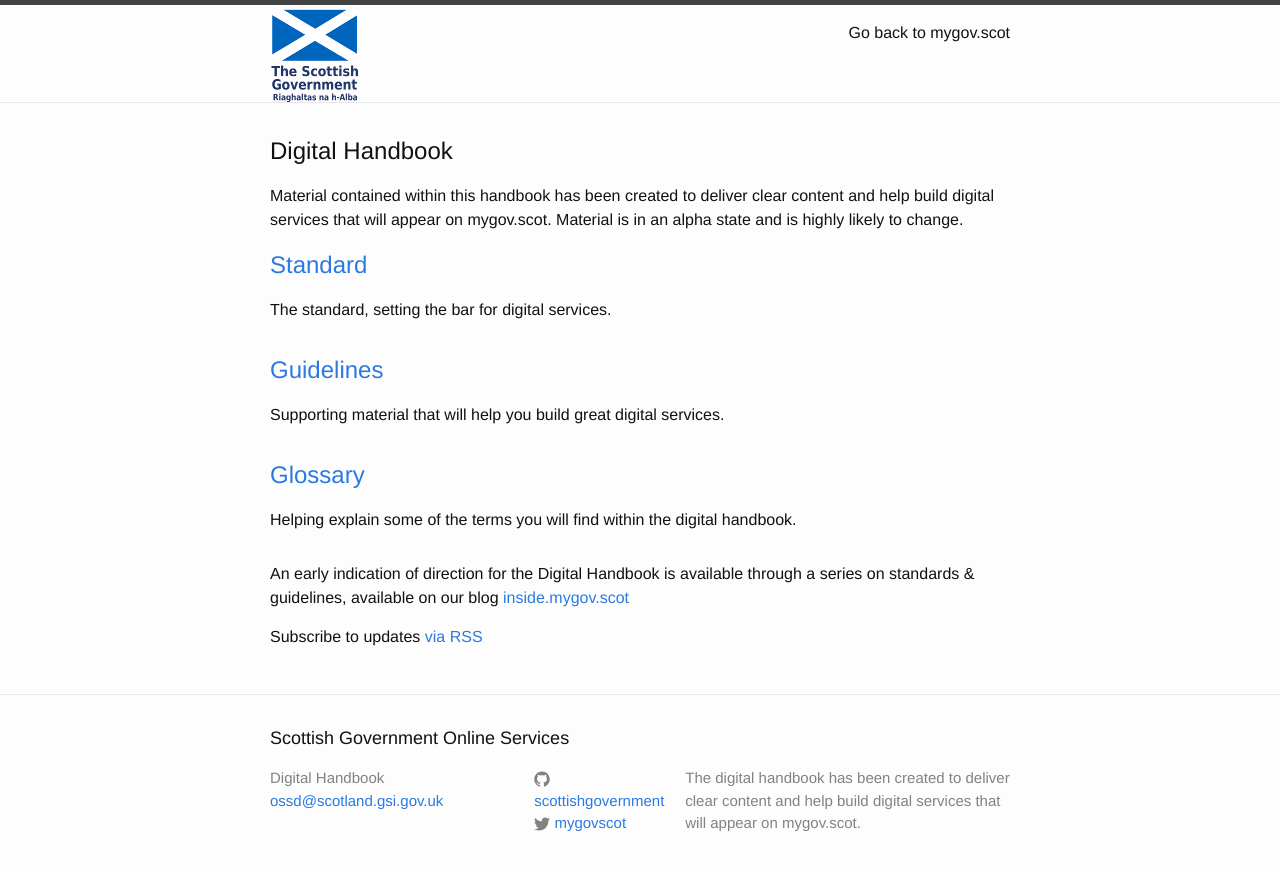
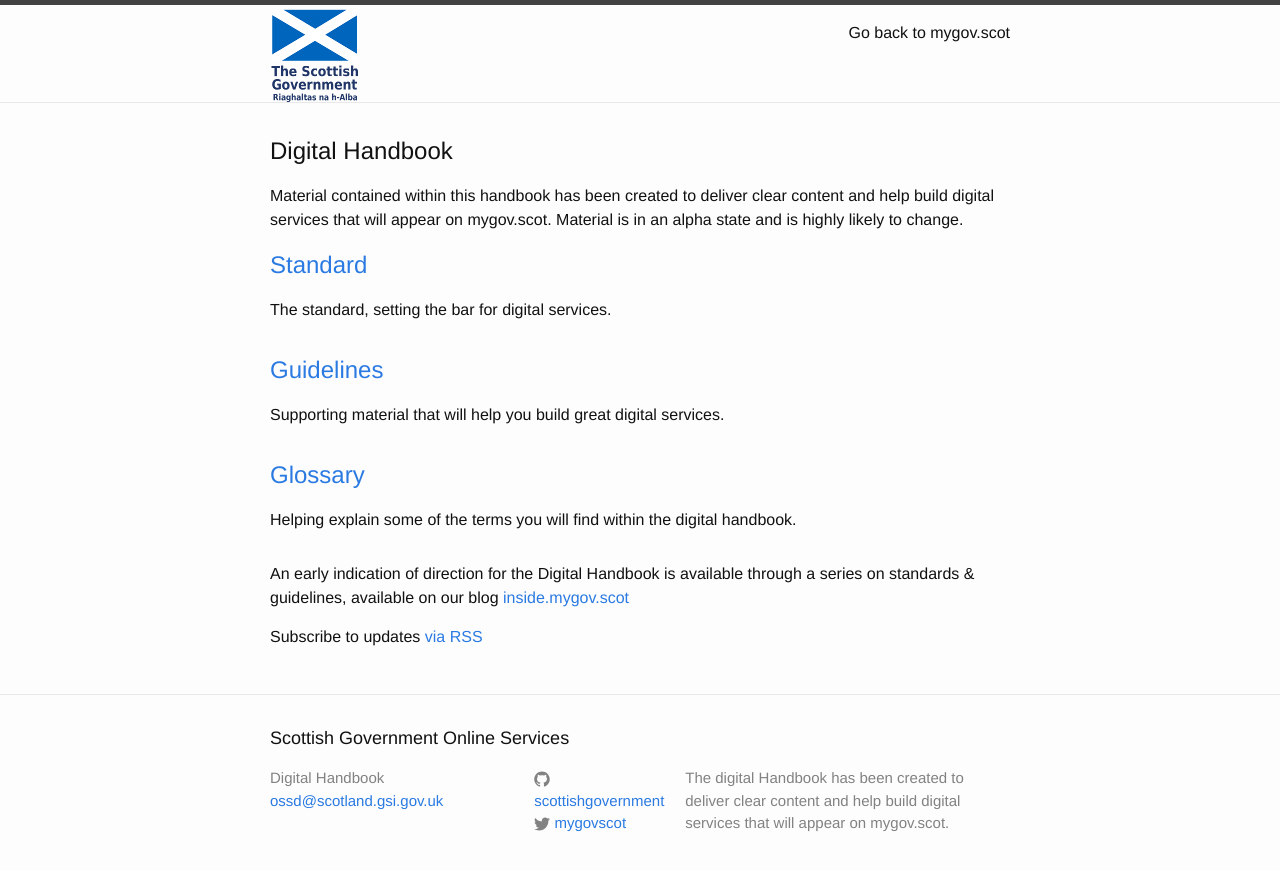
Before and after one commit to Terrycy/scottishgovernment.github.io, a Jekyll site: the page built from index.html, in a window 1280 px wide. Shown: the top 871 px of the page. Built offline with Jekyll 4.4.1, drawn with Linux system fonts in a browser that asks for light colours.

```diff
--- a/_config.yml
+++ b/_config.yml
@@ -1,7 +1,7 @@
 # Site settings
 title: Scottish Government Online Services
 email: ossd@scotland.gsi.gov.uk
-description: The digital handbook has been created to deliver clear content and help build digital services that will appear on mygov.scot.
+description: The digital Handbook has been created to deliver clear content and help build digital services that will appear on mygov.scot.
 baseurl: "" # the subpath of your site, e.g. /blog/
 url: "http://scottishgovernment.github.io/" # the base hostname & protocol for your site
 twitter_username: mygovscot
```
